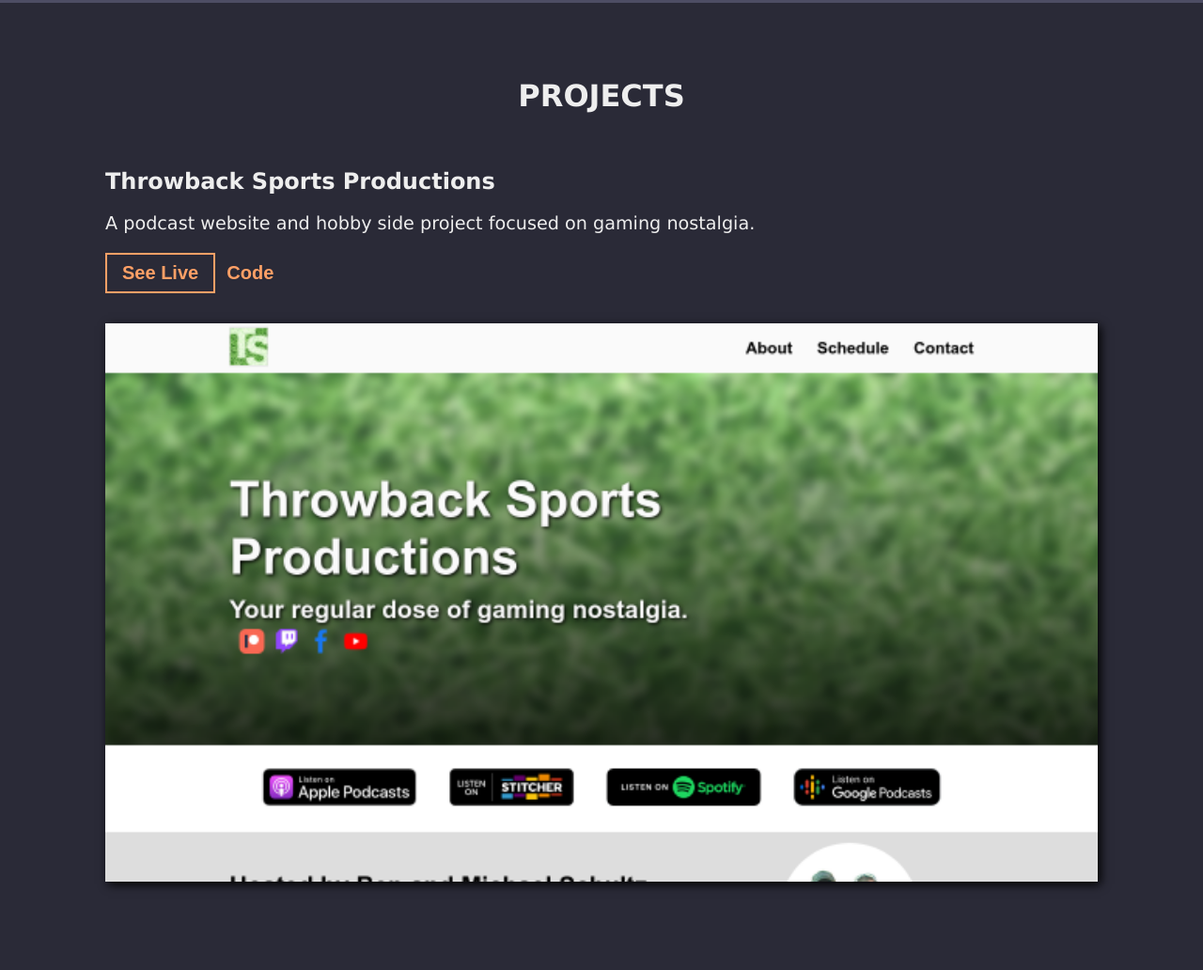
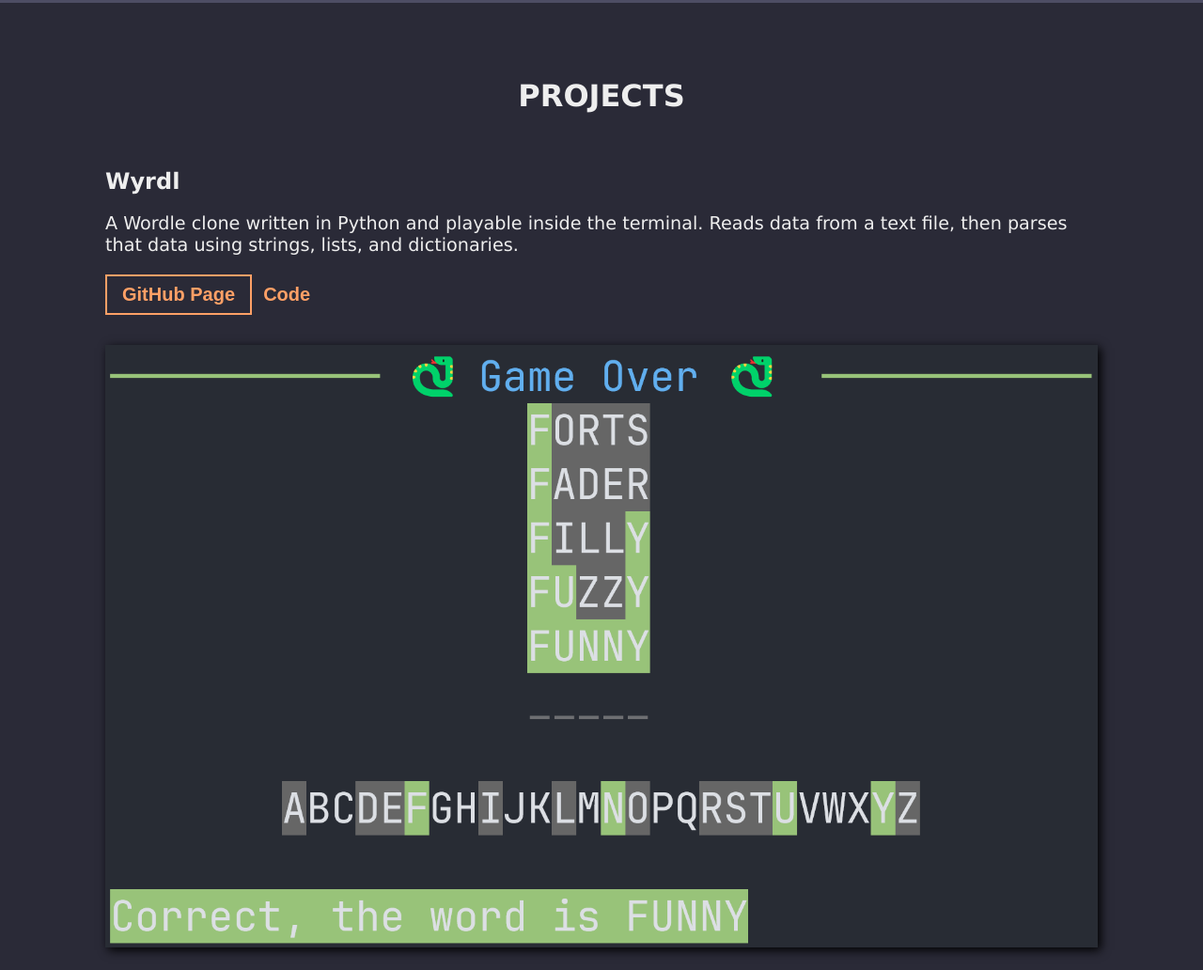
Before and after one commit to bschultz1990/portfolio, a plain HTML site: page docs/index.html in a window 1280 px wide. Shown: the part 1364-2396 px from the top of the page at 94% size. Drawn offline with Linux system fonts and the light colour scheme.

Commit message:
Add Wyrdl to projects section.

```diff
--- a/docs/index.html
+++ b/docs/index.html
@@ -46,6 +46,28 @@
 
     <div class="center-bg">
       <h1 id="projects" class="centerme toppad">PROJECTS</h1>
+
+      <div>
+        <section class="candywrapper">
+          <div class="blurbwrapper blurb">
+            <div class="blurb-title">
+              <h2>Wyrdl</h2>
+            </div>
+            <div>
+              <p>A Wordle clone written in Python and playable inside the terminal. Reads data from a text file, then parses that data using strings, lists, and dictionaries.</p>
+            </div>
+            <div class="blurb-buttons">
+              <button class="blurb-button"><a class="small-button-text" target="_blank" href="https://github.com/bschultz1990/wyrdl">GitHub Page</a></button>
+              <button class="simple-button"><a class="small-button-text" href="https://github.com/bschultz1990/wyrdl" target="_blank">Code</a></button>
+            </div>
+          </div>
+          <div class="picwrapper">
+            <a href="https://github.com/bschultz1990/wyrdl" target="_blank">
+              <img class="project-pic shadow" src="media/wyrdl.png" alt="Wyrdl">
+            </a>
+          </div>
+        </section>
+      </div>
 
       <div>
         <section class="candywrapper">
```
Also changed, not shown: docs/media/wyrdl.png (added).
